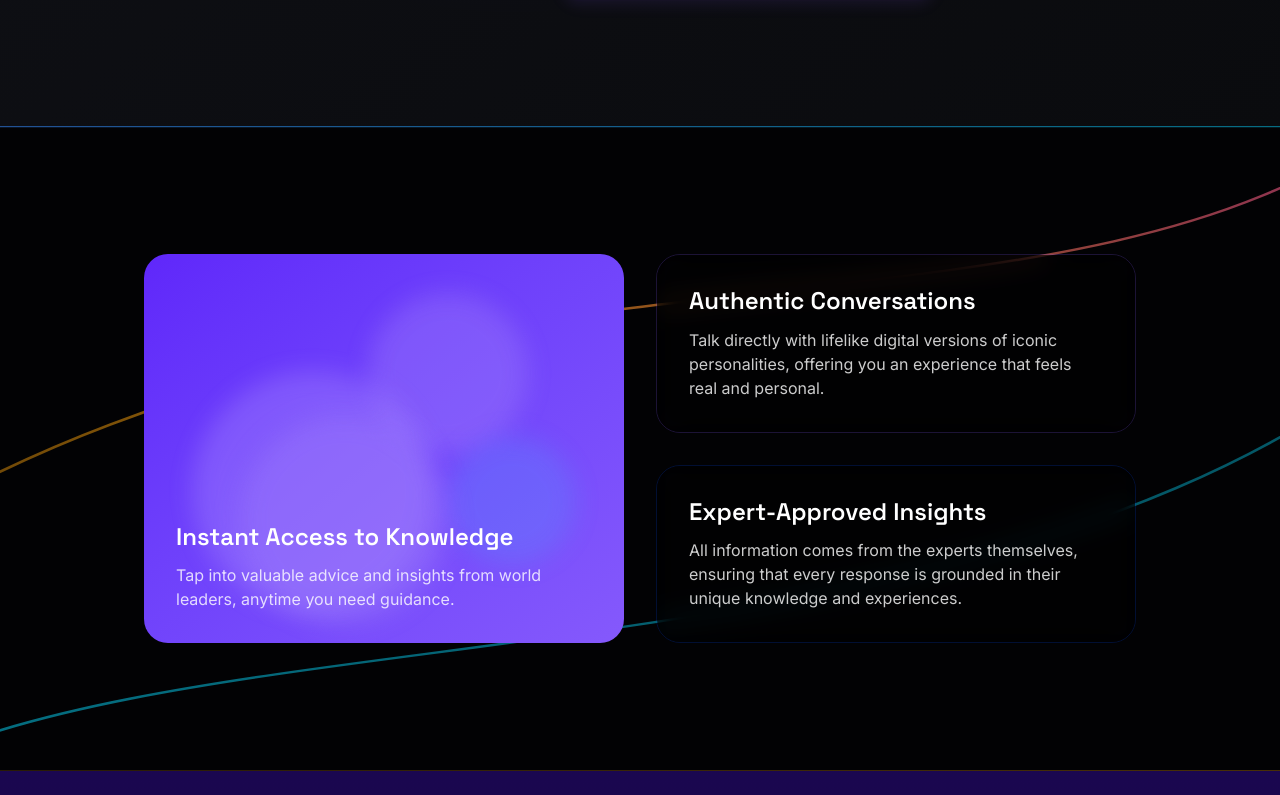
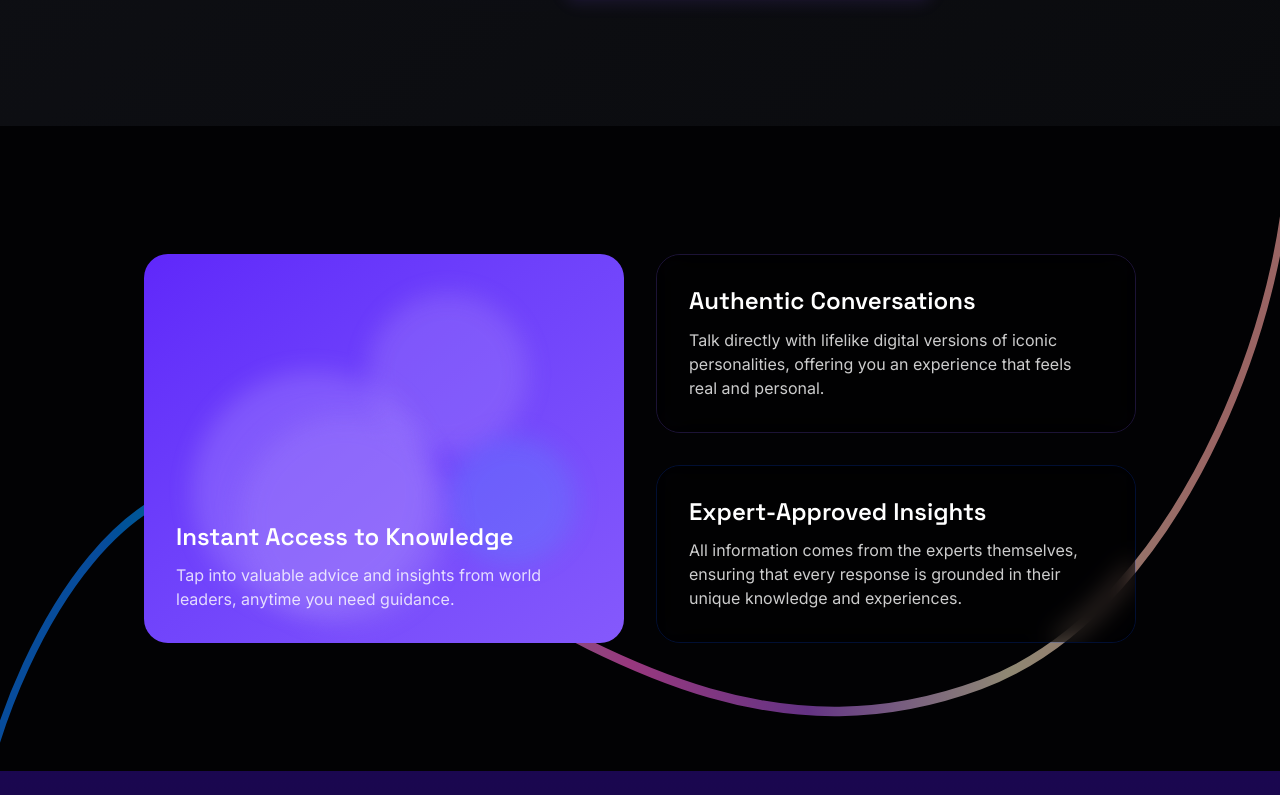
Before and after one commit to xhumans/xhumans-landing, a Next.js app: page / in a window 1280 px wide. Shown: the part 4825-5620 px from the top of the page. Built offline with nearby package versions, Linux system fonts and the light colour scheme.

Commit message:
feat: modify the background curve in the highlights section

```diff
--- a/src/app/globals.css
+++ b/src/app/globals.css
@@ -56,6 +56,14 @@
   --color-bg-tertiary: oklch(0.22 0.0157 279.43);
   --color-bg-quaternary: oklch(0.25 0.0132 278.99);
   --color-bg-fivefold: oklch(0.29 0.0109 278.19);
+
+  /* Gradient Curve Colors */
+  --gradient-1: oklch(0.61 0.2148 257.3); /* Blue (#087cff equivalent) */
+  --gradient-2: oklch(0.77 0.130468 197.2918); /* Cyan (#00ccd0 equivalent) */
+  --gradient-3: oklch(0.72 0.2291 340.54); /* Pink (#fc5bcf equivalent) */
+  --gradient-4: oklch(0.6 0.2045 309.97); /* Purple (#a653da equivalent) */
+  --gradient-5: oklch(0.91 0.0491 91.77); /* Light beige (#ede1bd equivalent) */
+  --gradient-6: oklch(0.81 0.1051 21.79);  /* Coral (#fca4a1 equivalent) */
 }
 
 html, body {
@@ -236,6 +244,23 @@ html, body {
   }
 }
 
+/* Add Tailwind gradient utility */
+@layer utilities {
+  .gradient-curve {
+    --tw-gradient-stops: var(--gradient-1), var(--gradient-2) 17%, var(--gradient-3) 47%, var(--gradient-4) 63%, var(--gradient-5) 81%, var(--gradient-6);
+  }
+}
+
+/* SVG gradient stops */
+@layer utilities {
+  .gradient-stop-1 { stop-color: var(--gradient-1); }
+  .gradient-stop-2 { stop-color: var(--gradient-2); }
+  .gradient-stop-3 { stop-color: var(--gradient-3); }
+  .gradient-stop-4 { stop-color: var(--gradient-4); }
+  .gradient-stop-5 { stop-color: var(--gradient-5); }
+  .gradient-stop-6 { stop-color: var(--gradient-6); }
+}
+
 /* Animation keyframes */
 @keyframes float {
   0% {
--- a/src/components/sections/HighlightsSection.tsx
+++ b/src/components/sections/HighlightsSection.tsx
@@ -2,49 +2,37 @@ import React from 'react';
 import Section from '../common/Section';
 
 export default function HighlightsSection() {
-  // Define background element with gradient curves
   const sectionBackground = (
     <div className="absolute inset-0 overflow-hidden">
-      {/* Main background color */}
       <div className="absolute inset-0 bg-bg-black"></div>
 
-      {/* Blue gradient curve */}
       <div className="absolute left-0 top-0 w-full h-full">
-        <svg viewBox="0 0 1200 800" className="w-full h-full" preserveAspectRatio="none">
-          <path
-            d="M-100,800 C200,600 900,700 1300,300 L1300,0 L-100,0 Z"
-            fill="none"
-            stroke="url(#blueGradient)"
-            strokeWidth="3"
-            opacity="0.6"
-          />
+        <svg viewBox="24 0 2100 748" className="w-full h-full" preserveAspectRatio="none">
           <defs>
-            <linearGradient id="blueGradient" x1="0%" y1="0%" x2="100%" y2="100%">
-              <stop offset="0%" stopColor="#3B82F6" />
-              <stop offset="50%" stopColor="#06B6D4" />
-              <stop offset="100%" stopColor="#06B6D4" stopOpacity="0.5" />
+            <linearGradient
+              id="gradient-curve"
+              x1="191.54"
+              y1="409.85"
+              x2="2017.54"
+              y2="454.35"
+              gradientTransform="translate(0 805.45) scale(1 -1)"
+              gradientUnits="userSpaceOnUse"
+            >
+              <stop offset="0" className="gradient-stop-1"/>
+              <stop offset="0.17" className="gradient-stop-2"/>
+              <stop offset="0.47" className="gradient-stop-3"/>
+              <stop offset="0.63" className="gradient-stop-4"/>
+              <stop offset="0.81" className="gradient-stop-5"/>
+              <stop offset="1" className="gradient-stop-6"/>
             </linearGradient>
           </defs>
-        </svg>
-      </div>
-
-      {/* Pink gradient curve */}
-      <div className="absolute right-0 bottom-0 w-full h-full">
-        <svg viewBox="0 0 1200 800" className="w-full h-full" preserveAspectRatio="none">
           <path
-            d="M1300,0 C1000,300 400,100 -100,500 L-100,800 L1300,800 Z"
+            d="M5.16,746.23c51.67-140.83,226.1-402.1,510.5-320.5,355.5,102,672.72,336.76,1117,221.5C1977.66,557.73,2158.16,173.23,2135.16.73"
             fill="none"
-            stroke="url(#pinkGradient)"
-            strokeWidth="3"
-            opacity="0.6"
+            stroke="url(#gradient-curve)"
+            strokeWidth="11"
+            className="opacity-60"
           />
-          <defs>
-            <linearGradient id="pinkGradient" x1="100%" y1="0%" x2="0%" y2="100%">
-              <stop offset="0%" stopColor="#EC4899" />
-              <stop offset="50%" stopColor="#F59E0B" />
-              <stop offset="100%" stopColor="#F59E0B" stopOpacity="0.5" />
-            </linearGradient>
-          </defs>
         </svg>
       </div>
     </div>
@@ -89,7 +77,7 @@ export default function HighlightsSection() {
 
                 {/* Content */}
                 <div className="relative z-10 flex flex-col h-full justify-end">
-                  <h3 className="h3 font-display mb-3 text-white font-display">{features[0].title}</h3>
+                  <h3 className="h3 font-display mb-3 text-white">{features[0].title}</h3>
                   <p className="text-white/80">{features[0].description}</p>
                 </div>
               </div>
@@ -113,7 +101,7 @@ export default function HighlightsSection() {
             <div className="rounded-3xl overflow-hidden h-full max-w-[500px] mx-auto w-full border border-secondary-500/20">
               <div className="h-full bg-black/40 backdrop-blur-md p-8 relative">
                 <div className="relative z-10 flex flex-col h-full justify-end">
-                  <h3 className="h3 font-display mb-3 text-white font-display">{features[2].title}</h3>
+                  <h3 className="h3 font-display mb-3 text-white">{features[2].title}</h3>
                   <p className="text-white/80">{features[2].description}</p>
                 </div>
               </div>
```
